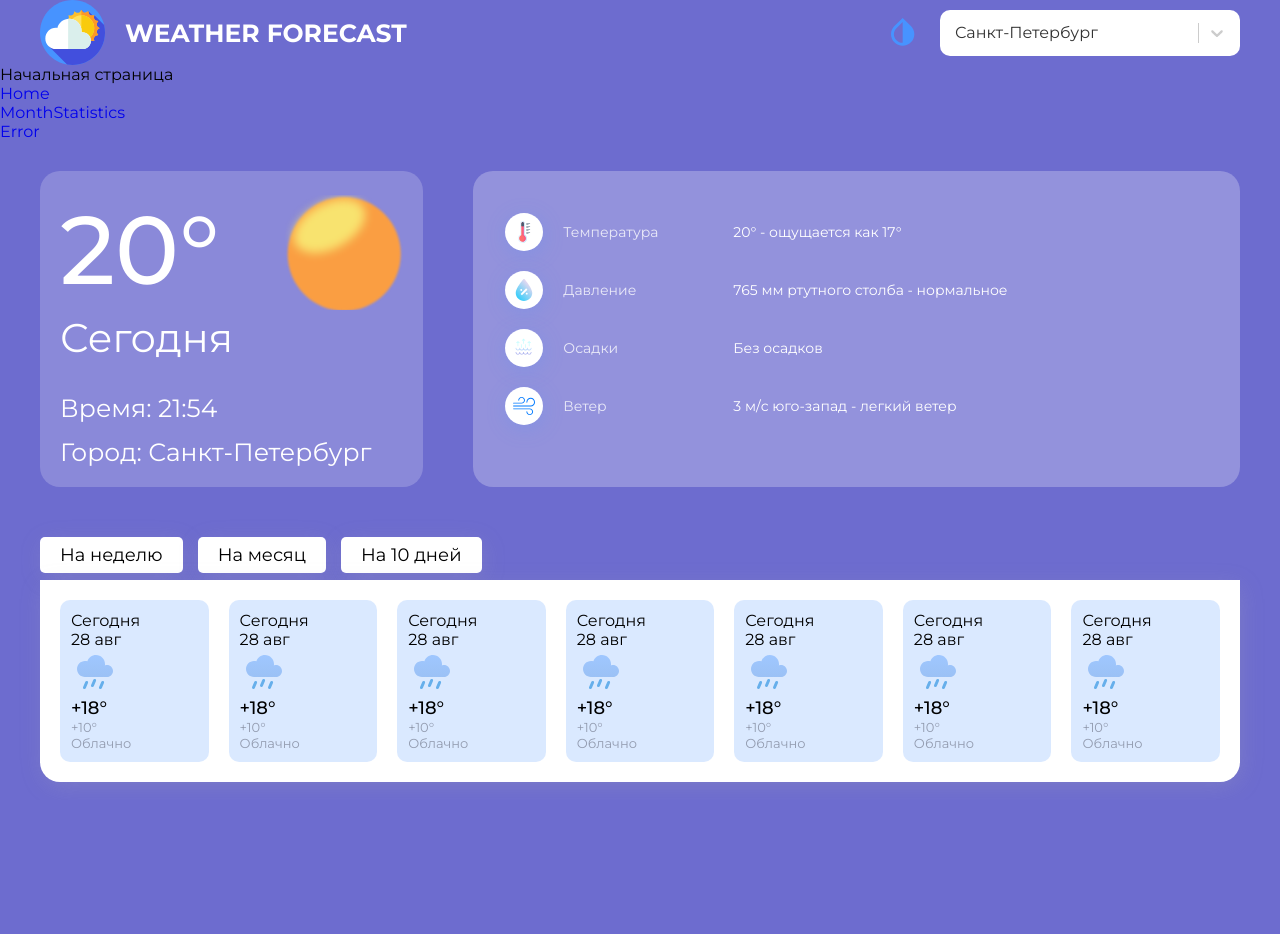
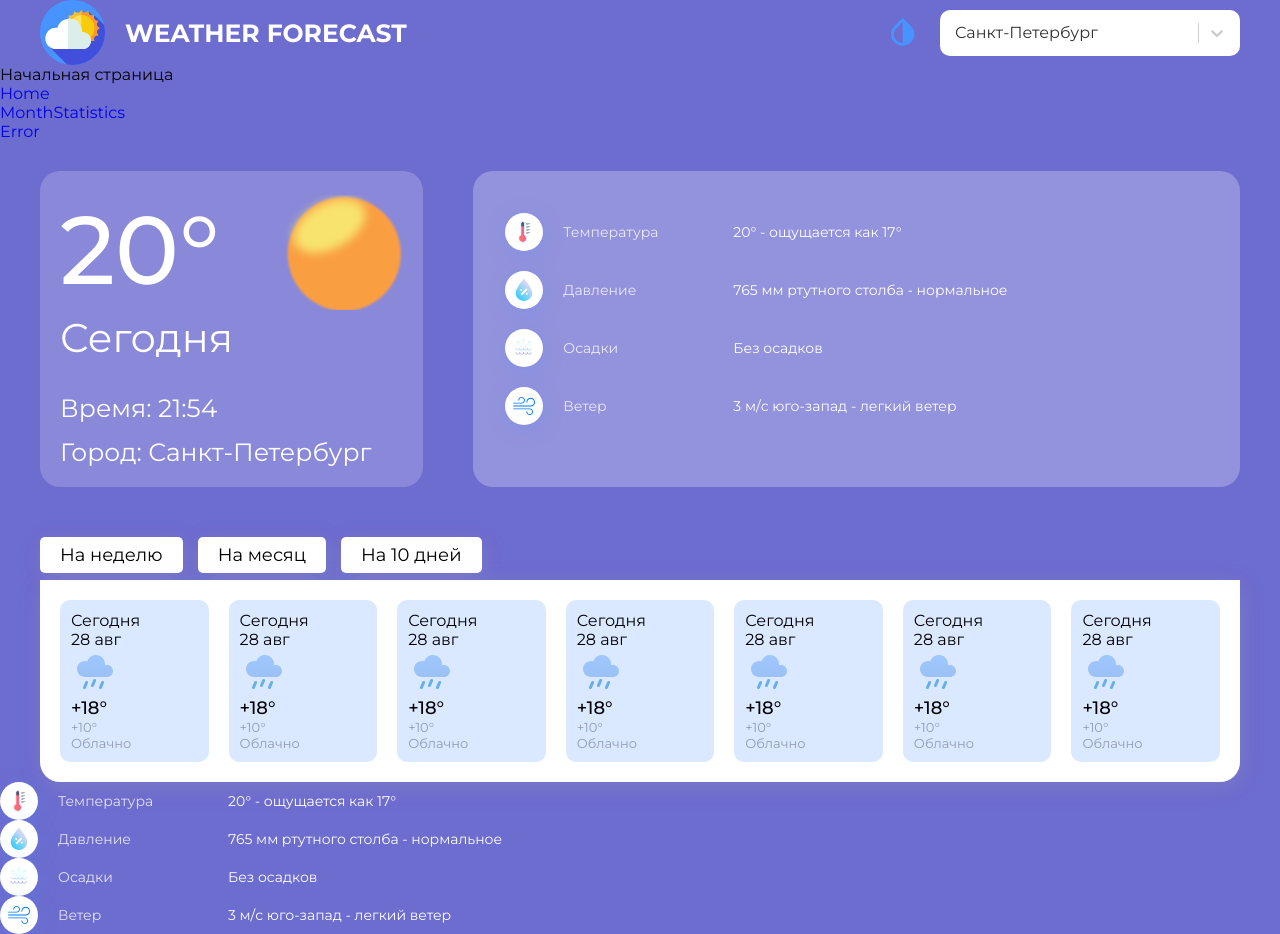
Before and after one commit to katysya/Weather, a React (Vite) app: page / in a window 1280 px wide. Before the commit the page ends 800 px from the top, so only its background shows below. Built offline with nearby package versions, Linux system fonts and the light colour scheme.

Commit message:
Добавление Popup

```diff
--- a/src/App.tsx
+++ b/src/App.tsx
@@ -5,6 +5,7 @@ import '@/assets/styles/main.scss';
 import { Link } from 'react-router-dom';
 import Information from './components/Section/Information/Information';
 import FilterWeather from '@components/Section/FilterWeather/Filterweather';
+import Popup from './components/Section/Popup/Popup';
 
 function App() {
   // const [count, setCount] = useState(0);
@@ -27,6 +28,7 @@ function App() {
       </nav>
       <Information />
       <FilterWeather />
+      <Popup />
     </section>
   );
 }
--- /dev/null
+++ b/src/components/Section/Popup/Popup.module.scss
@@ -0,0 +1,3 @@
+.popup {
+  background-color: pink;
+}
--- /dev/null
+++ b/src/components/Section/Popup/Popup.tsx
@@ -0,0 +1,54 @@
+import Parameter from '@/components/UI/Parameter/Parameter';
+import style from './Popup.module.scss';
+
+import parameter1 from '@assets/images/Parameter/parameter1.svg';
+import parameter2 from '@assets/images/Parameter/parameter2.svg';
+import parameter3 from '@assets/images/Parameter/parameter3.svg';
+import parameter4 from '@assets/images/Parameter/parameter4.svg';
+
+const data = [
+  {
+    id: 1,
+    img: parameter1,
+    name: 'Температура',
+    value: '20° - ощущается как 17°',
+  },
+  {
+    id: 2,
+    img: parameter2,
+    name: 'Давление',
+    value: '765 мм ртутного столба - нормальное',
+  },
+  {
+    id: 3,
+    img: parameter3,
+    name: 'Осадки',
+    value: 'Без осадков',
+  },
+  {
+    id: 4,
+    img: parameter4,
+    name: 'Ветер',
+    value: '3 м/с юго-запад - легкий ветер',
+  },
+];
+
+export default function Popup({ items }: Props) {
+  return (
+    <div className="popup">
+      <div className={style.description}>
+        <ul className={style.list}>
+          {data.map((item) => (
+            <li key={item.id}>
+              <Parameter
+                img={item.img}
+                name={item.name}
+                value={item.value}
+              />
+            </li>
+          ))}
+        </ul>
+      </div>
+    </div>
+  );
+}
--- a/src/components/Section/Statistics/Statistics.tsx
+++ b/src/components/Section/Statistics/Statistics.tsx
@@ -4,11 +4,11 @@ import styles from './Statistics.module.scss';
 
 interface Props {}
 
-export const Statistics = (props: Props) => {
+export default function Statistics(props: Props) {
   return (
     <div className={styles.statistics}>
       Statistics
       <p className={styles.text}>Секция со статистикой</p>
     </div>
   );
-};
+}
--- a/src/components/Section/Weather/Weather.tsx
+++ b/src/components/Section/Weather/Weather.tsx
@@ -4,6 +4,6 @@ import styles from './Weather.module.scss';
 
 interface Props {}
 
-export const Weather = (props: Props) => {
+export default function Weather(props: Props) {
   return <div className={styles.weather}>Weather</div>;
-};
+}
--- a/src/pages/MonthStatistics.tsx
+++ b/src/pages/MonthStatistics.tsx
@@ -1,4 +1,4 @@
-import { Statistics } from '../components/Section/Statistics/Statistics';
+import Statistics from '../components/Section/Statistics/Statistics';
 
 interface Props {}
 
```
Also changed, not shown: 1 other file (tests, documents, lock files or other folders).
